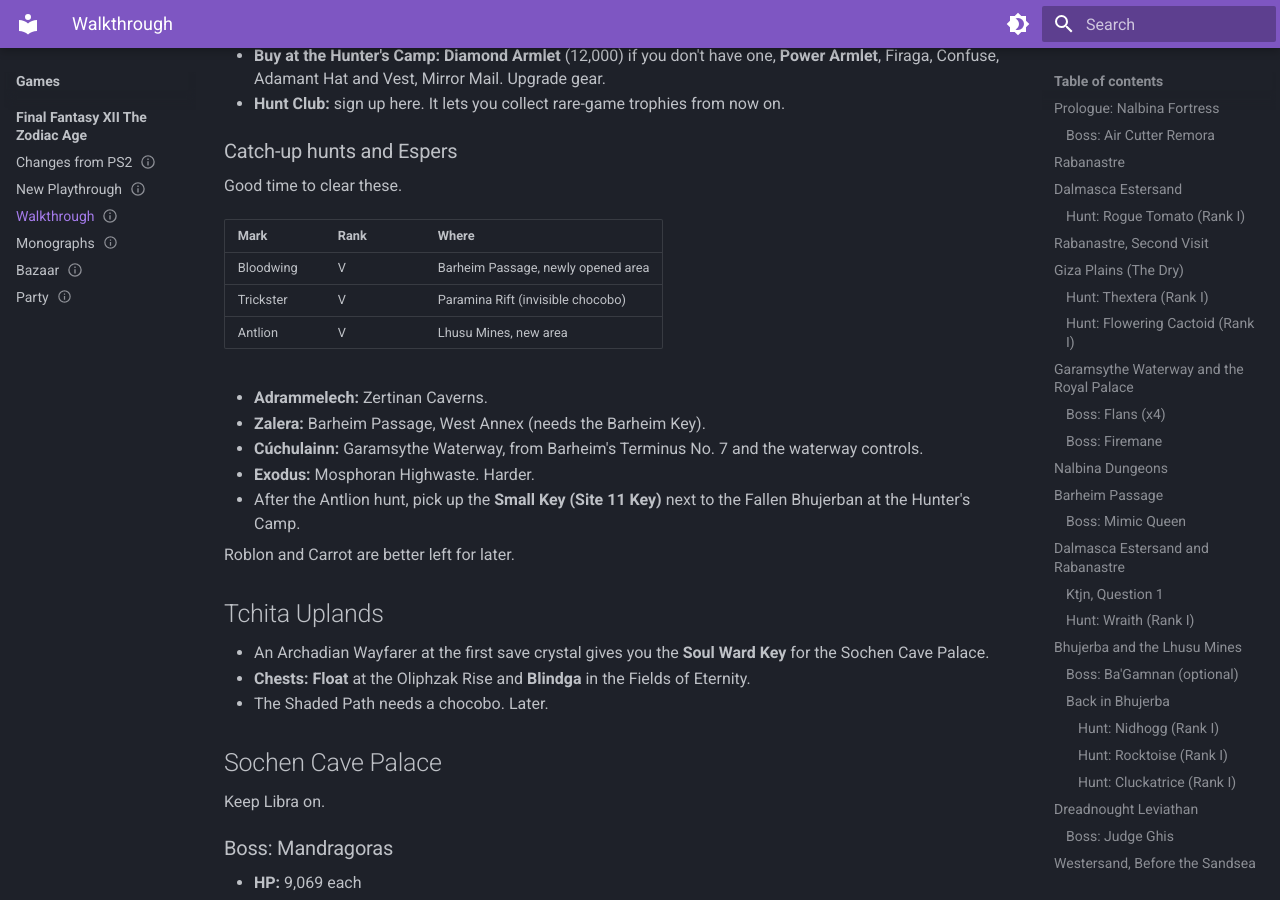
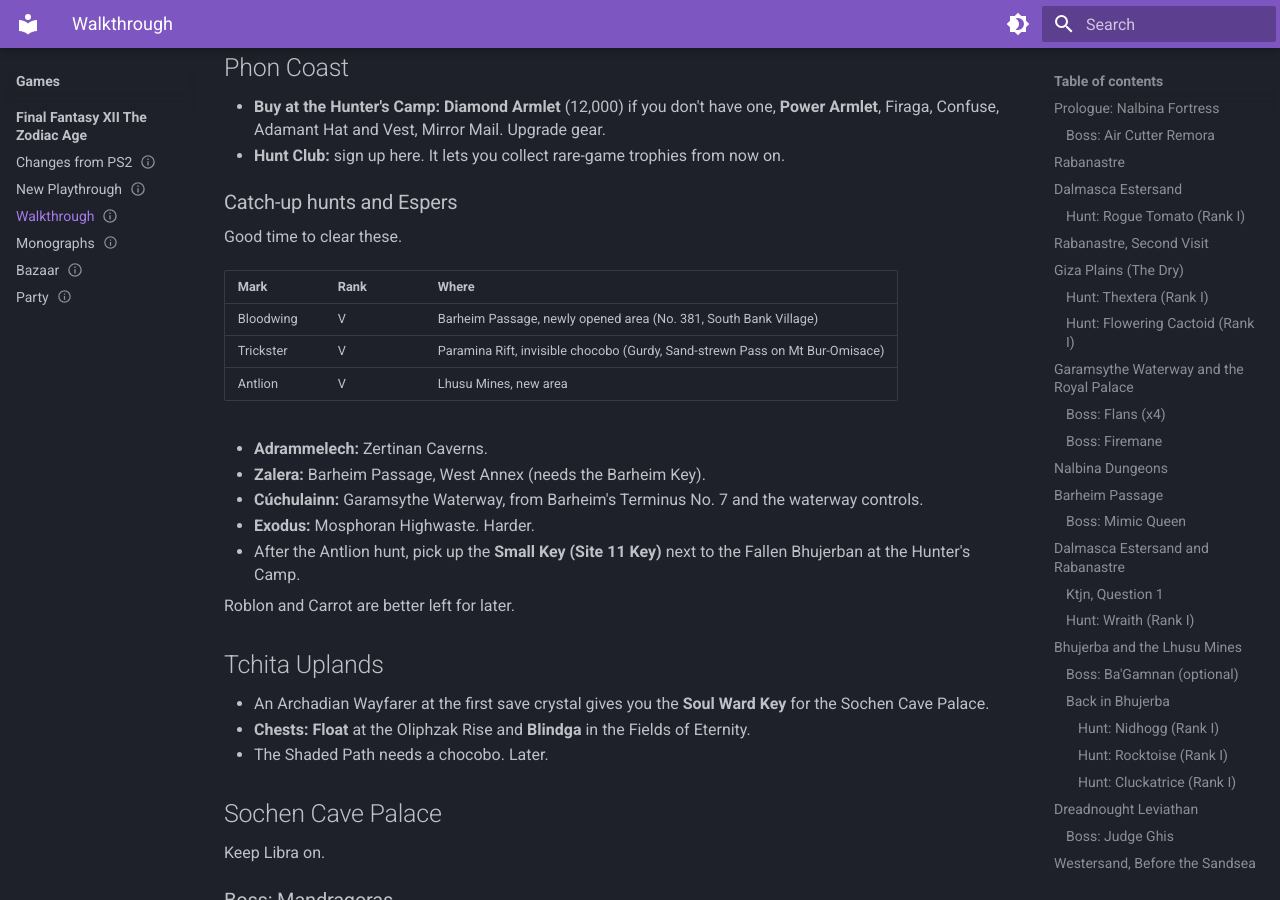
Before and after one commit to princeodd47/heygoodbuddy.com, an MkDocs documentation site: the page built from docs/games/final-fantasy-xii-the-zodiac-age/walkthrough.md, in a window 1280 px wide and 900 px high, scrolled down 12895 px. Built offline with MkDocs 1.6.1 and Material for MkDocs 9.7.7, drawn with Linux system fonts in a browser that asks for light colours; some of the changed text lies outside the part shown.

Commit message:
Add missing FFXII hunt petitioners and fix Ixtab's location
Co-Authored-By: Claude Opus 5.5 <noreply@anthropic.com>

```diff
--- a/docs/games/final-fantasy-xii-the-zodiac-age/walkthrough.md
+++ b/docs/games/final-fantasy-xii-the-zodiac-age/walkthrough.md
@@ -500,6 +501,7 @@ You get **Lente's Tear** back in Eruyt.
 
 ### Hunt: Feral Retriever (Rank III)
 
+- **Petitioner:** Hymms, Sand-strewn Pass on Mt Bur-Omisace
 - **Where:** Paramina Rift, Spine of the Icewyrm. Bill No. 12 in the
   Sandsea.
 
@@ -639,8 +641,8 @@ Good time to clear these.
 
 | Mark | Rank | Where |
 |------|------|-------|
-| Bloodwing | V | Barheim Passage, newly opened area |
-| Trickster | V | Paramina Rift (invisible chocobo) |
+| Bloodwing | V | Barheim Passage, newly opened area (No. 381, South Bank Village) |
+| Trickster | V | Paramina Rift, invisible chocobo (Gurdy, Sand-strewn Pass on Mt Bur-Omisace) |
 | Antlion | V | Lhusu Mines, new area |
 
 - **Adrammelech:** Zertinan Caverns.
@@ -923,7 +925,7 @@ All optional. In roughly increasing difficulty:
 
 | Content | Where |
 |---------|-------|
-| Fafnir (Rank VII) | Paramina Rift |
+| Fafnir (Rank VII) | Paramina Rift (Ieeha, Temple Approach on Mt Bur-Omisace) |
 | Pylraster (Rank VII) | Win Rikken's races first |
 | Ultima (Esper) | The Great Crystal, upper levels |
 | Ixion, Shadowseer (Rank VI) | Pharos Subterra |
```
Also changed, not shown: other parts of docs/games/final-fantasy-xii-the-zodiac-age/walkthrough.md (+5 -4 lines), notes/final-fantasy-xii-the-zodiac-age/walkthrough-research.md (+7 -2 lines).
